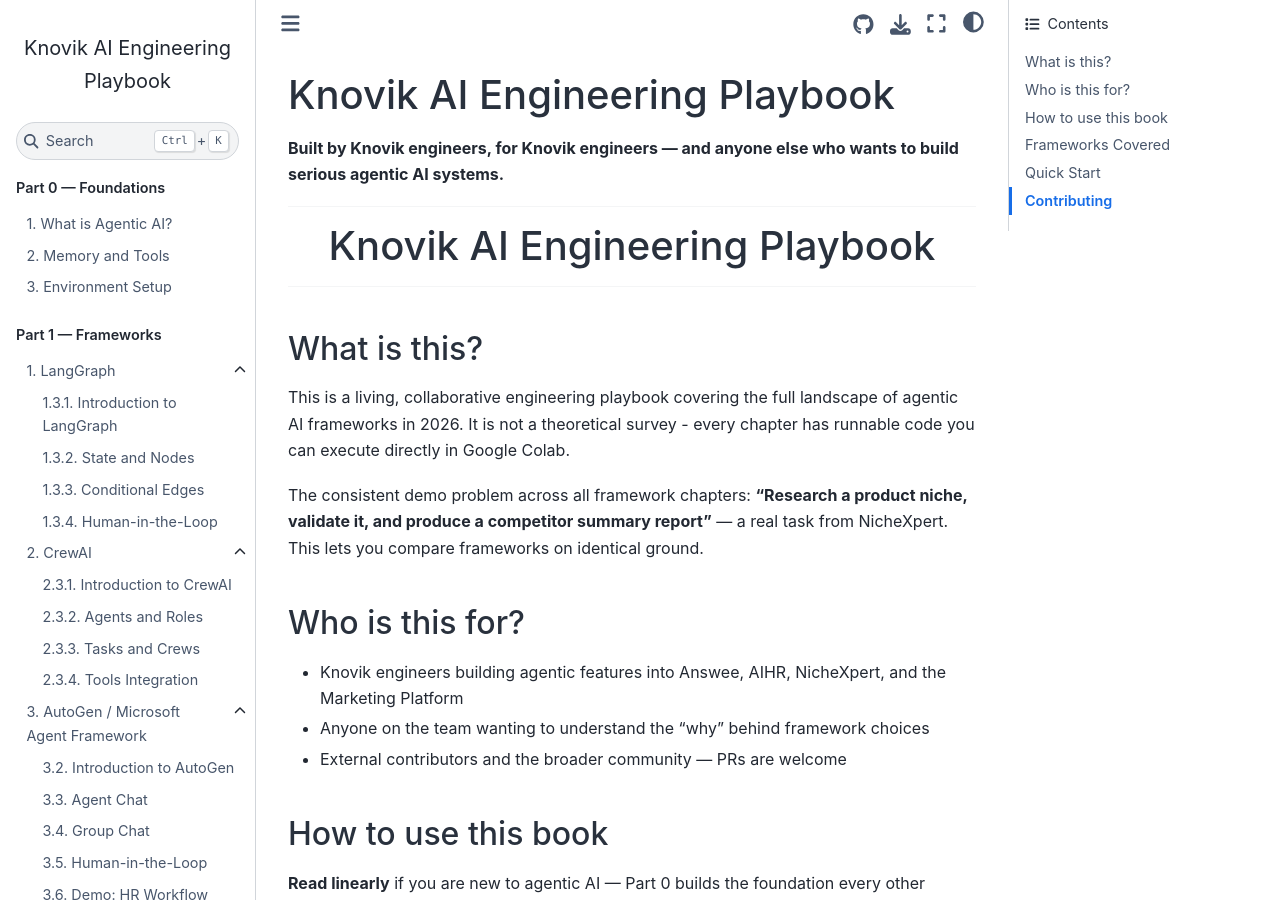
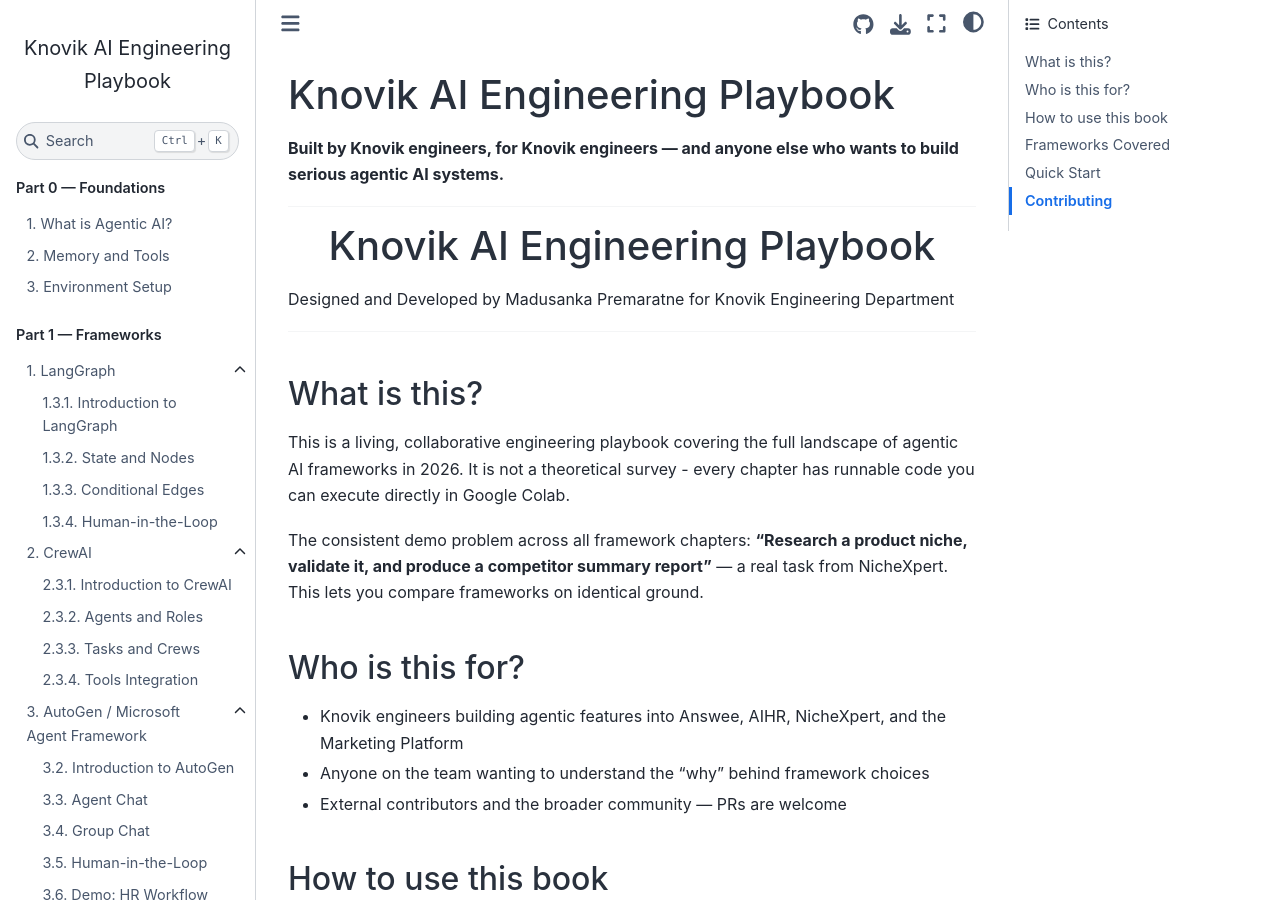
Before and after one commit to KnovikLLC/knovik-agentic-ai-playbook, a Jupyter Book: the page built from notebooks/00_foundations/index.md, in a window 1280 px wide and 900 px high. Built offline with Jupyter Book 1.0.4 settings and Sphinx 7.4.7 and the Sphinx Book theme 1.1.4, drawn with Linux system fonts in a browser that asks for light colours; pages that are not in the unit, such as notebooks, are missing from menus.

Commit message:
Update index.md

```diff
--- a/notebooks/00_foundations/index.md
+++ b/notebooks/00_foundations/index.md
@@ -5,6 +5,7 @@
 ---
 
 <h1 align="center">Knovik AI Engineering Playbook</h1>
+<p>Designed and Developed by Madusanka Premaratne for Knovik Engineering Department</p>
 
 ---
 
```
